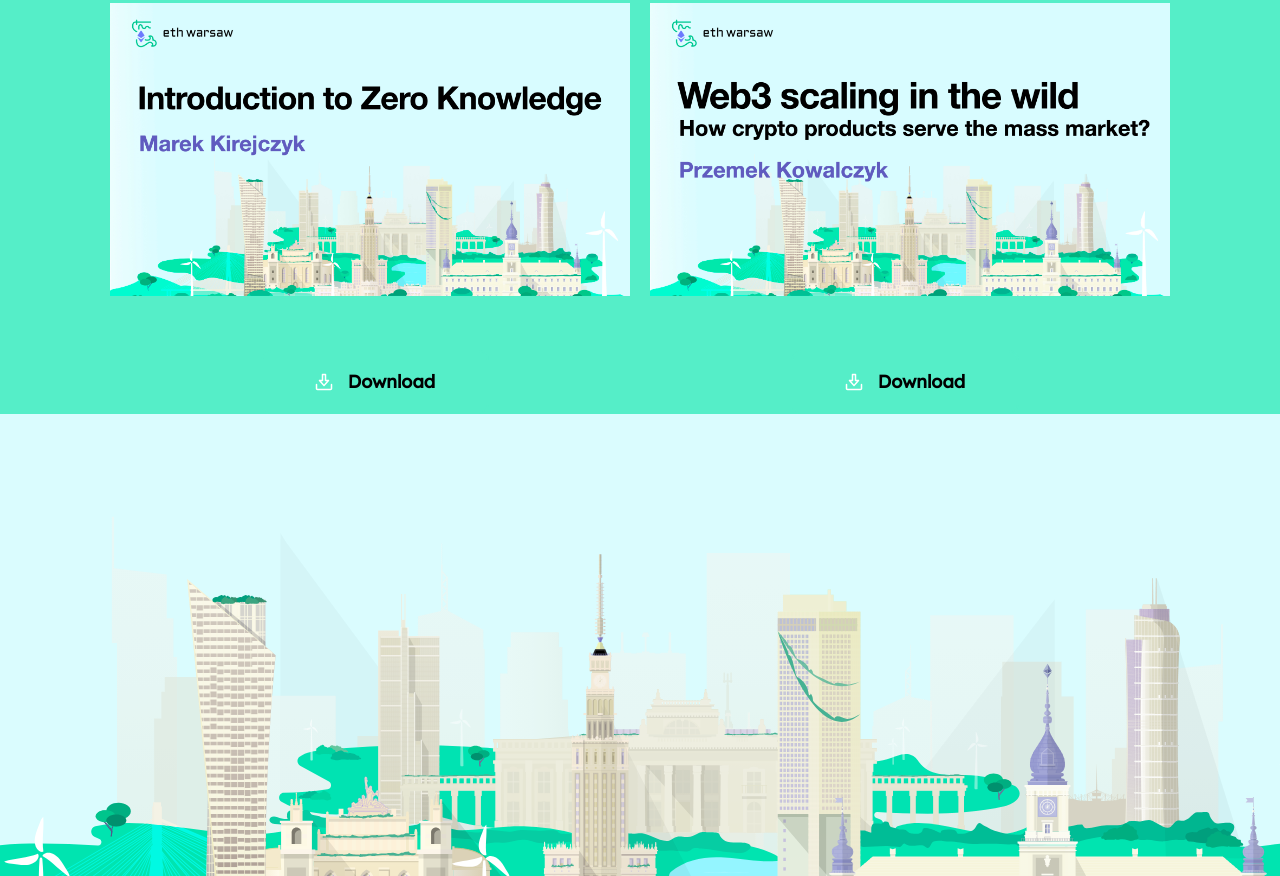
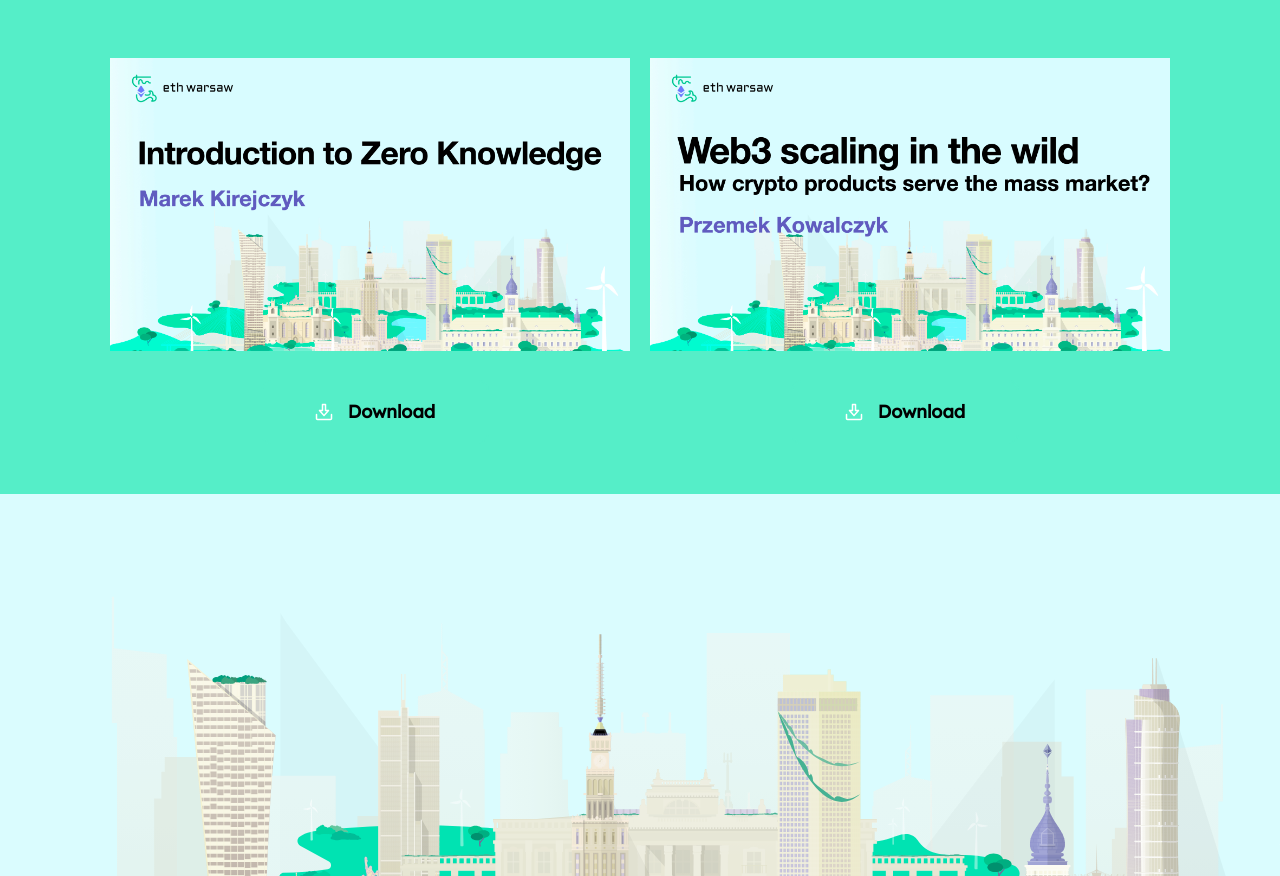
Before and after one commit to antek-eth/ETHWarsaw-landing, a website built with Parcel: page src/april.html in a window 1280 px wide. Shown: the part 955-1831 px from the top of the page. Built offline with nearby package versions, Linux system fonts and the light colour scheme.

Commit message:
🦋 Update download buttons

```diff
--- a/src/css/meetup.css
+++ b/src/css/meetup.css
@@ -11,6 +11,7 @@
 
 .bar {
     height: 55px;
+    min-height: 55px;
     width: 100%;
     background: linear-gradient(180deg, #DAFCFE 0%, #FFFFFF 100%);
 }
@@ -172,7 +173,8 @@
     display: flex;
     justify-content: center;
     max-width: 100%;
-    margin-top: 50px;
+    margin-top: 25px;
+    margin-bottom: 50px;
 }
 
 @media screen and (max-width: 576px) {
```
